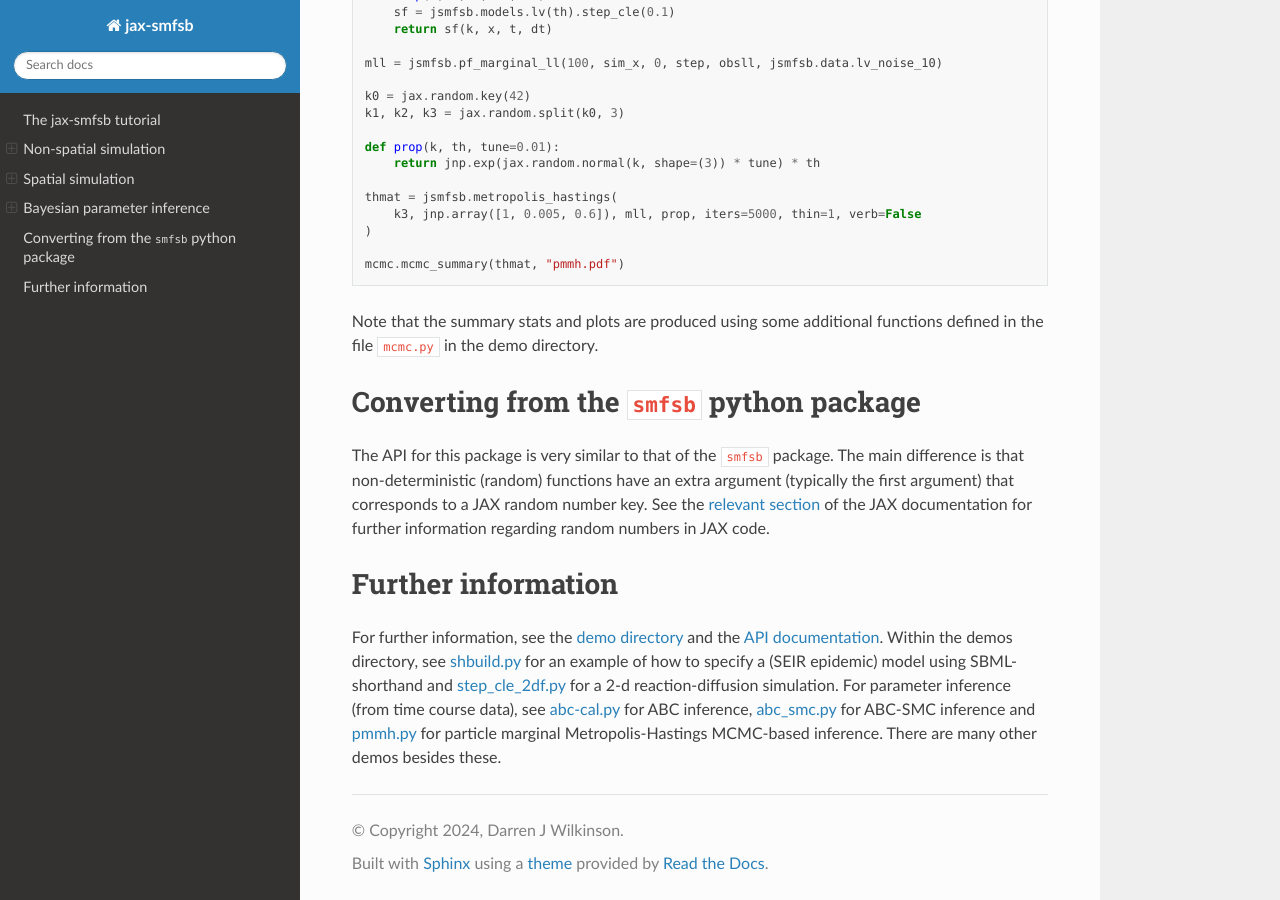
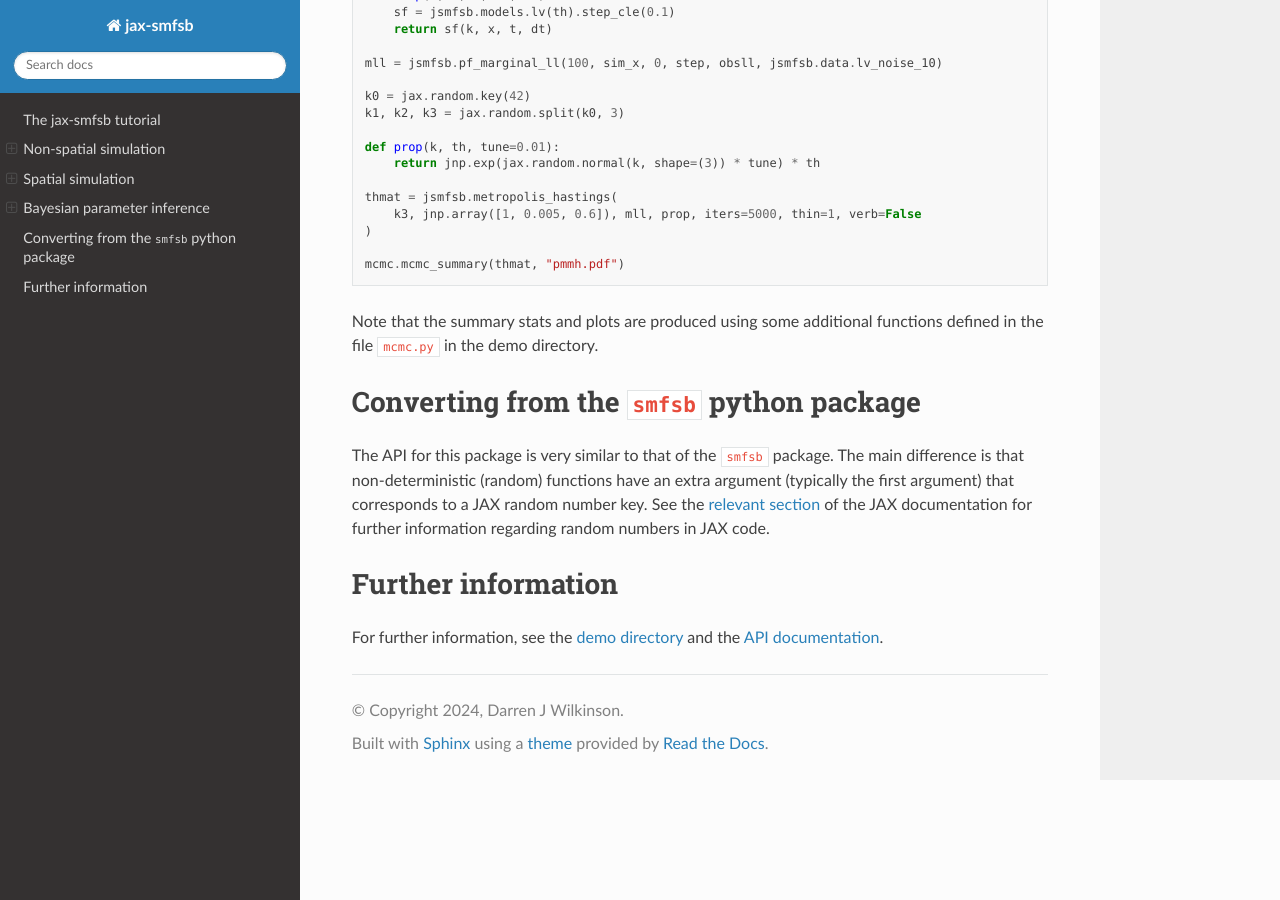
Before and after one commit to darrenjw/jax-smfsb, a Sphinx documentation site: the page built from docs/source/tutorial.rst, in a window 1280 px wide and 900 px high, scrolled down 8590 px. Built offline with Sphinx 7.4.7 and the Read the Docs theme 3.1.0, drawn with Linux system fonts in a browser that asks for light colours.

Commit message:
clean up

```diff
--- a/docs/source/tutorial.rst
+++ b/docs/source/tutorial.rst
@@ -460,17 +460,3 @@ For further information, see the `demo
 directory <https://github.com/darrenjw/jax-smfsb/tree/main/demos>`__ and
 the `API
 documentation <https://jax-smfsb.readthedocs.io/en/latest/index.html>`__.
-Within the demos directory, see
-`shbuild.py <https://github.com/darrenjw/jax-smfsb/tree/main/demos/shbuild.py>`__
-for an example of how to specify a (SEIR epidemic) model using
-SBML-shorthand and
-`step_cle_2df.py <https://github.com/darrenjw/jax-smfsb/tree/main/demos/step_cle_2df.py>`__
-for a 2-d reaction-diffusion simulation. For parameter inference (from
-time course data), see
-`abc-cal.py <https://github.com/darrenjw/jax-smfsb/tree/main/demos/abc-cal.py>`__
-for ABC inference,
-`abc_smc.py <https://github.com/darrenjw/jax-smfsb/tree/main/demos/abc_smc.py>`__
-for ABC-SMC inference and
-`pmmh.py <https://github.com/darrenjw/jax-smfsb/tree/main/demos/pmmh.py>`__
-for particle marginal Metropolis-Hastings MCMC-based inference. There
-are many other demos besides these.
```
